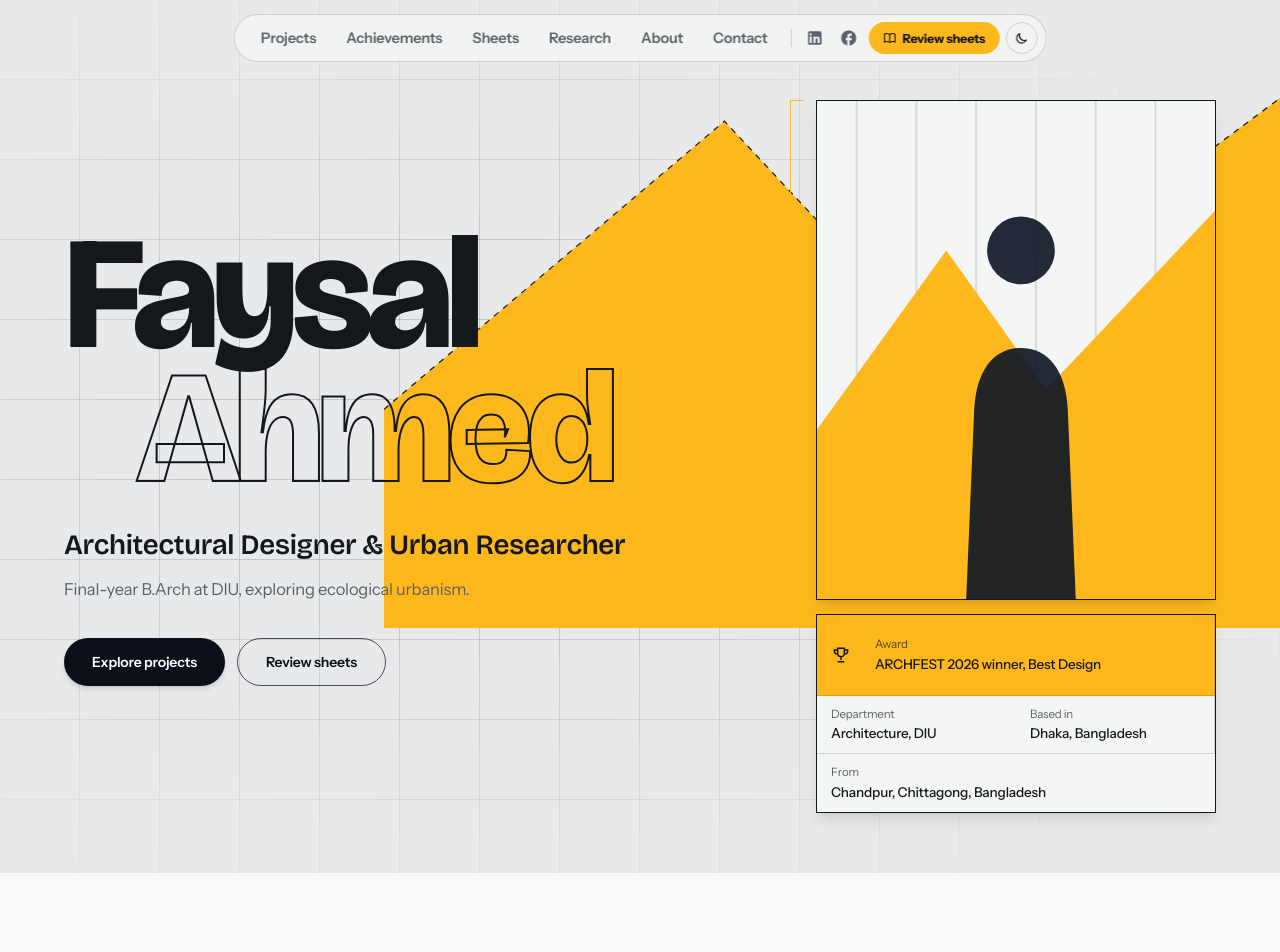
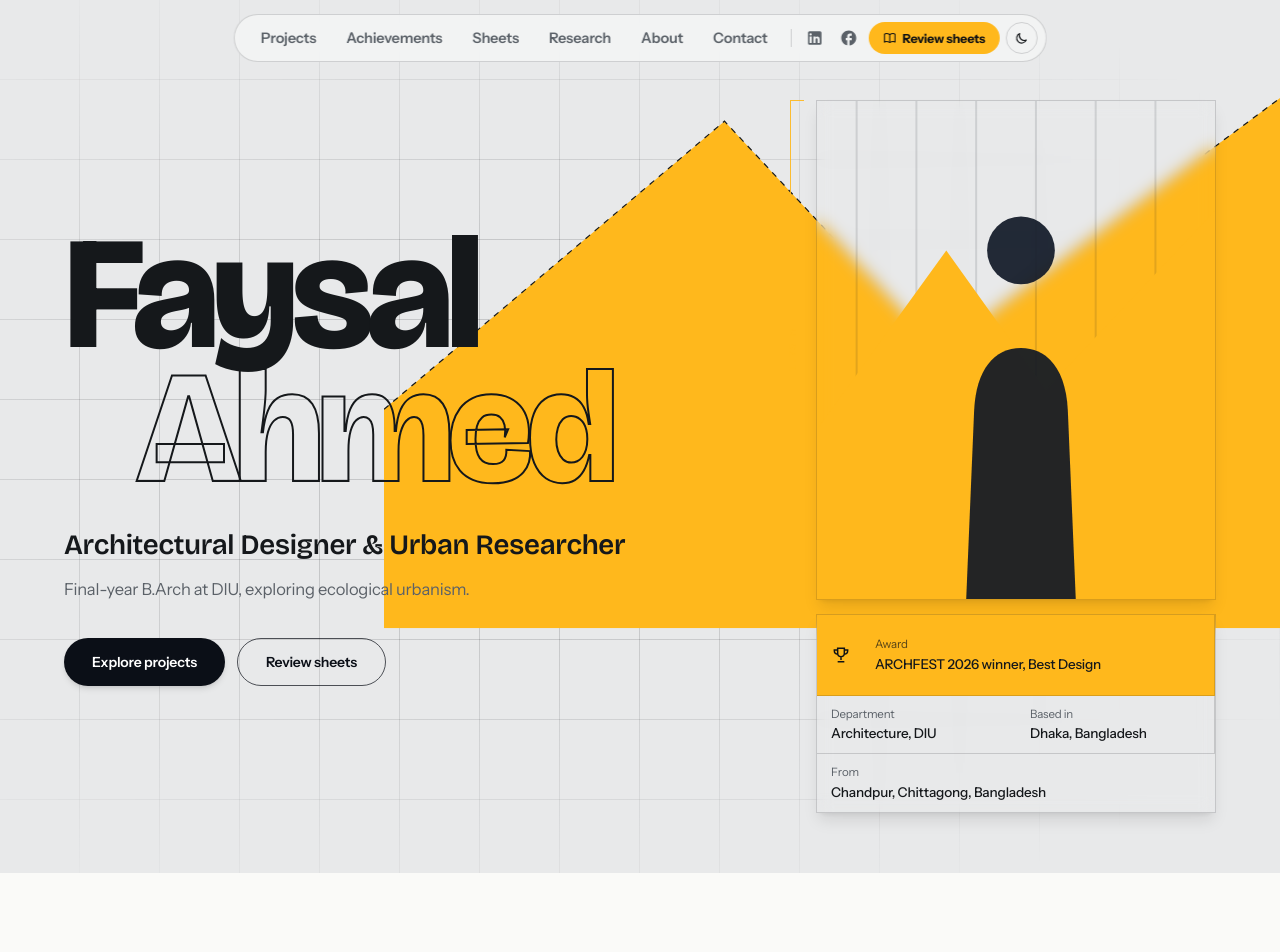
Before and after one commit to armanhossen-dev/Portfolio_for_faysal_vai, a React (Vite) app: page / in a window 1280 px wide. Shown: the top 952 px of the page. Built offline with nearby package versions, Linux system fonts and the light colour scheme.

Commit message:
style: set transparent background and subtle glass blur on page sidebar

```diff
--- a/src/index.css
+++ b/src/index.css
@@ -284,11 +284,13 @@
   left: 50%;
   transform: translateX(-50%);
   width: min(340px, calc(100vw - 32px));
-  background: var(--arch-paper);
+  background: var(--arch-glass);
+  backdrop-filter: blur(20px) saturate(1.4);
+  -webkit-backdrop-filter: blur(20px) saturate(1.4);
   border: 1px solid var(--arch-line);
   border-radius: 20px;
   padding: 8px;
-  box-shadow: 0 20px 60px rgba(0, 0, 0, 0.18);
+  box-shadow: 0 20px 60px rgba(0, 0, 0, 0.25);
   display: flex;
   flex-direction: column;
   gap: 2px;
@@ -451,14 +453,17 @@
   gap: 14px;
   justify-self: end;
   width: min(100%, 400px);
+  background: transparent;
 }
 
 .hero-portrait {
   position: relative;
   aspect-ratio: 4/5;
-  background: var(--arch-paper);
-  border: 1px solid var(--arch-ink);
+  background: transparent;
+  border: 1px solid var(--arch-line);
   overflow: hidden;
+  backdrop-filter: blur(8px);
+  -webkit-backdrop-filter: blur(8px);
 }
 
 .hero-portrait svg {
@@ -495,8 +500,10 @@
 .hero-tb {
   display: grid;
   grid-template-columns: 1fr 1fr;
-  background: var(--arch-paper);
-  border: 1px solid var(--arch-ink);
+  background: transparent;
+  border: 1px solid var(--arch-line);
+  backdrop-filter: blur(8px);
+  -webkit-backdrop-filter: blur(8px);
 }
 
 .hero-tb div {
@@ -506,6 +513,7 @@
   line-height: 1.35;
   font-weight: 500;
   color: var(--arch-ink);
+  background: transparent;
 }
 
 .hero-tb div:nth-child(odd) {
```
Also changed, not shown: 4 other files (tests, documents, lock files or other folders).
